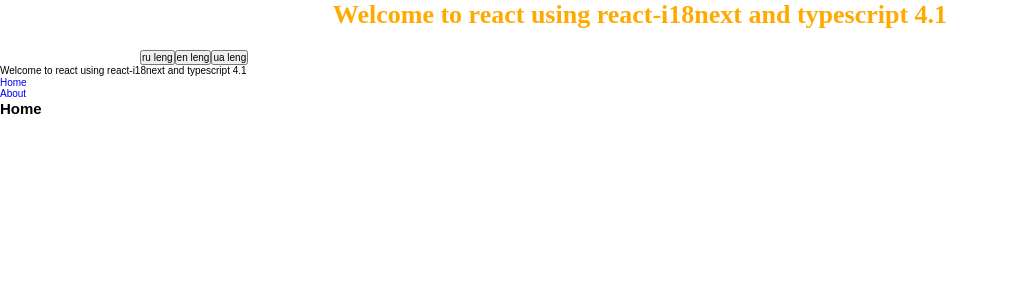
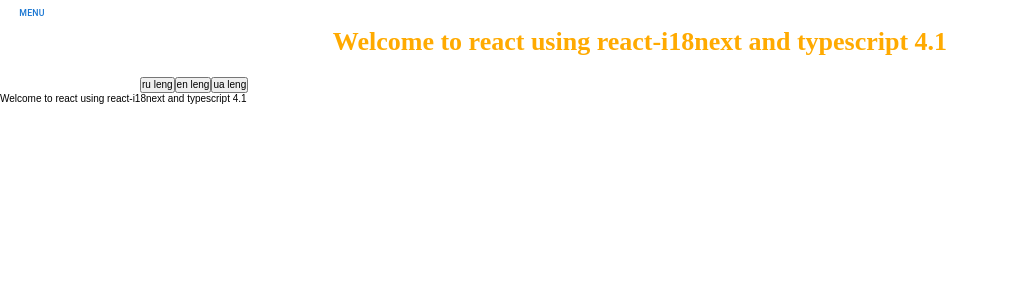
Before and after one commit to oldstud/bookmarks_app, a React (Create React App) app: page / in a window 1280 px wide. Shown: the top 300 px of the page, without its empty margins (0-1009 px from the left). Built offline with nearby package versions, Linux system fonts and the light colour scheme.

Commit message:
add nav mui

```diff
--- a/src/App.tsx
+++ b/src/App.tsx
@@ -5,6 +5,8 @@
 import i18next from 'i18next';
 
 import Container from './components/Container'
+import { Navigation } from './components/Navigation';
+
 
 
 function App() {
@@ -14,8 +16,13 @@
     i18next.changeLanguage(lng);
   }
 
+
+
+
   return (
     <div className="App">
+       <Navigation navButtonTitle = 'Menu'/>
+
       <Container title={ t('title_1') }>
         <>
           <button onClick={() => changeLanguage('ru')}>ru leng</button>
@@ -26,52 +33,11 @@
 
      <p>{ t('title_1') }</p>
 
-     <nav>
-    <ul>
-      <li>
-        <Link to="/">Home</Link>
-      </li>
-      <li>
-        <Link to="/about">About</Link>
-      </li>
-    </ul>
-  </nav>
-     <Routes>
-        <Route path="/" element={<Home />} />
-        <Route path="/about" element={<About />} />
-        <Route path="*" element={< Error/>} />
-      </Routes>
-    </div>
-  );
-}
 
-function Home() {
-  return (
-    <div>
-      <h2>Home</h2>
-    </div>
-  );
-}
-function About() {
-  return (
-    <div>
-      <h2>Artur and Dima </h2>
-    </div>
-  );
-}
-
-function Error() {
-  return (
-    <div>
-      <p>404</p>
-      <nav>
-        <Link to="/">Home</Link>
-      </nav>
     </div>
   );
 }
 
 
 
-
 export default App;
--- /dev/null
+++ b/src/components/Navigation/index.tsx
@@ -0,0 +1,89 @@
+import React from "react";
+
+import Box from '@mui/material/Box';
+import SwipeableDrawer from '@mui/material/SwipeableDrawer';
+import Button from '@mui/material/Button';
+import List from '@mui/material/List';
+import Divider from '@mui/material/Divider';
+import ListItem from '@mui/material/ListItem';
+import ListItemIcon from '@mui/material/ListItemIcon';
+import ListItemText from '@mui/material/ListItemText';
+import InboxIcon from '@mui/icons-material/MoveToInbox';
+import MailIcon from '@mui/icons-material/Mail';
+import { INavigation } from "../../interface/api/navigation.interface";
+
+type Anchor = 'top' | 'left' | 'bottom' | 'right';
+
+export const Navigation:React.FC<INavigation> = (props) => {
+  const {navButtonTitle} = props;
+
+    const [state, setState] = React.useState({
+        top: false,
+        left: false,
+        bottom: false,
+        right: false,
+      });
+
+      const toggleDrawer =
+        (anchor: Anchor, open: boolean) =>
+        (event: React.KeyboardEvent | React.MouseEvent) => {
+          if (
+            event &&
+            event.type === 'keydown' &&
+            ((event as React.KeyboardEvent).key === 'Tab' ||
+              (event as React.KeyboardEvent).key === 'Shift')
+          ) {
+            return;
+          }
+
+          setState({ ...state, [anchor]: open });
+        };
+
+      const list = (anchor: Anchor) => (
+        <Box
+          sx={{ width: anchor === 'top' || anchor === 'bottom' ? 'auto' : 250 }}
+          role="presentation"
+          onClick={toggleDrawer(anchor, false)}
+          onKeyDown={toggleDrawer(anchor, false)}
+        >
+          <List>
+            {['Inbox', 'Starred', 'Send email', 'Drafts'].map((text, index) => (
+              <ListItem button key={text}>
+                <ListItemIcon>
+                  {index % 2 === 0 ? <InboxIcon /> : <MailIcon />}
+                </ListItemIcon>
+                <ListItemText primary={text} />
+              </ListItem>
+            ))}
+          </List>
+          <Divider />
+          <List>
+            {['All mail', 'Trash', 'Spam'].map((text, index) => (
+              <ListItem button key={text}>
+                <ListItemIcon>
+                  {index % 2 === 0 ? <InboxIcon /> : <MailIcon />}
+                </ListItemIcon>
+                <ListItemText primary={text} />
+              </ListItem>
+            ))}
+          </List>
+        </Box>
+      );
+
+
+    return (
+        <div>
+        <React.Fragment>
+          <Button onClick={toggleDrawer('left', true)}>{navButtonTitle}</Button>
+          <SwipeableDrawer
+            anchor={'left'}
+            open={state['left']}
+            onClose={toggleDrawer('left', false)}
+            onOpen={toggleDrawer('left', true)}
+          >
+            {list('left')}
+          </SwipeableDrawer>
+        </React.Fragment>
+        </div>
+    )
+}
--- /dev/null
+++ b/src/interface/api/navigation.interface.ts
@@ -0,0 +1,3 @@
+export interface INavigation {
+    navButtonTitle:string
+}
```
Also changed, not shown: src/pages/template/page.tsx (added, +13 -0 lines).
